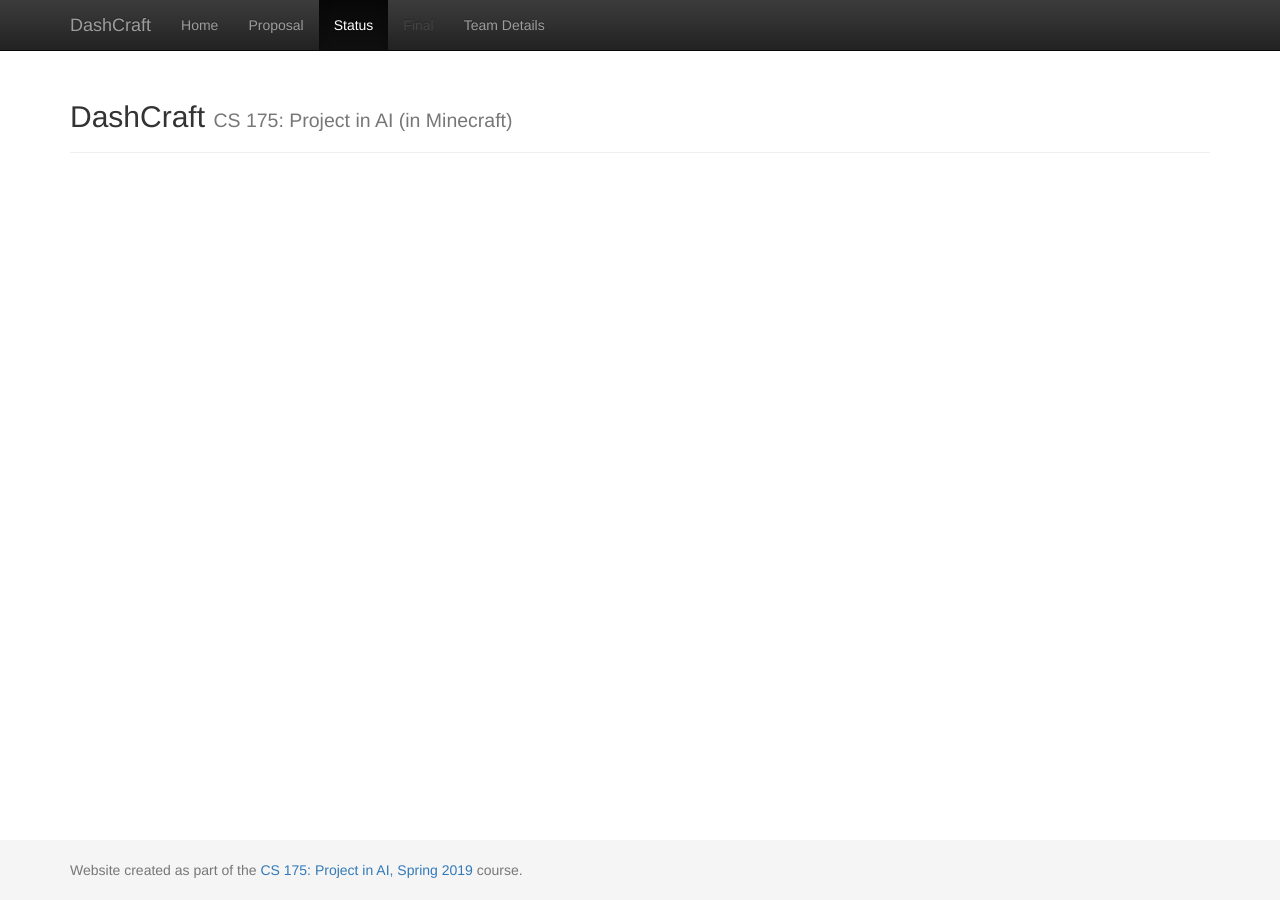
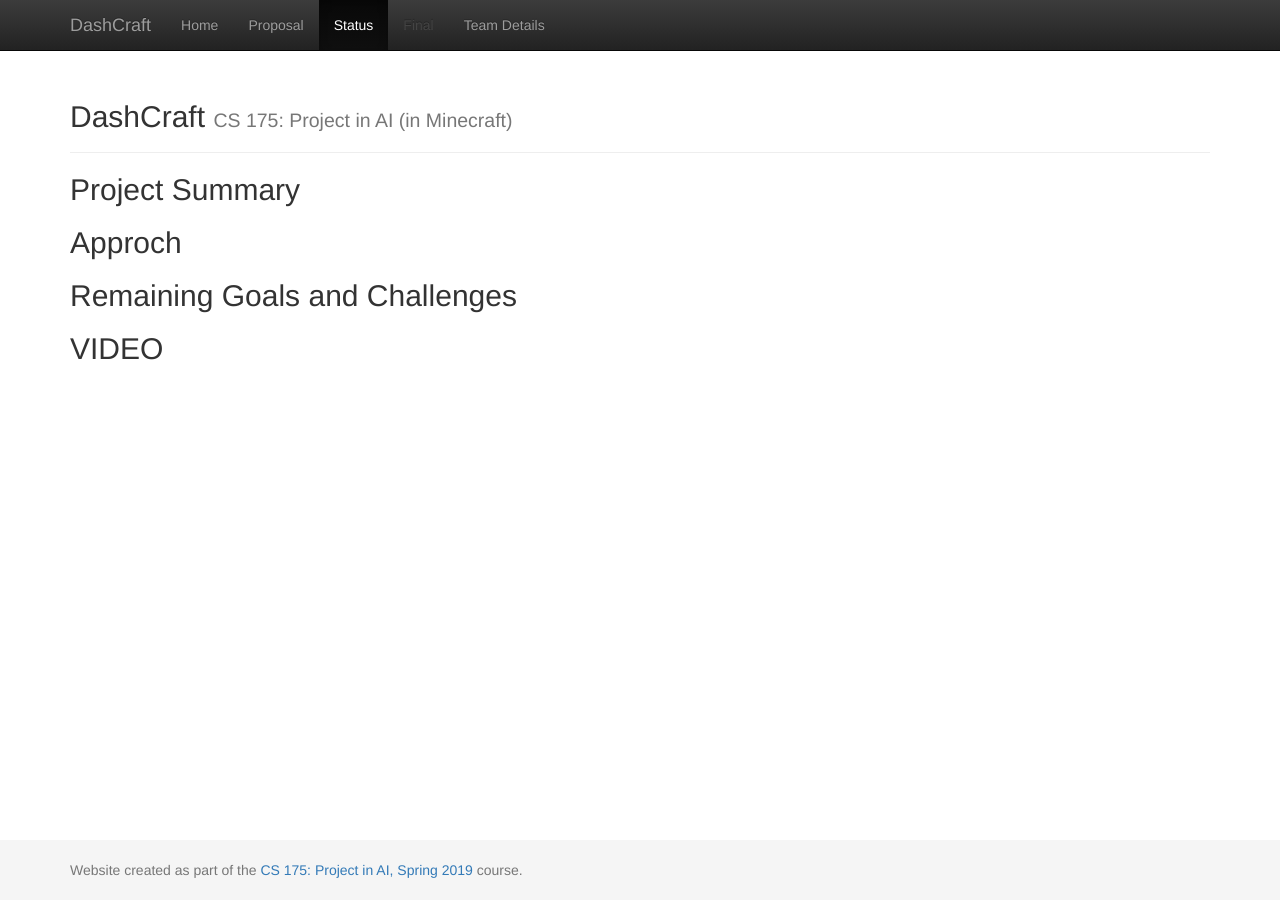
Before and after one commit to alonmaor/DashCraft, a Jekyll site: the page built from docs/status.md, in a window 1280 px wide. Built offline with Jekyll 4.4.1, drawn with Linux system fonts in a browser that asks for light colours.

Commit message:
Update status.md

```diff
--- a/docs/status.md
+++ b/docs/status.md
@@ -2,3 +2,12 @@
 layout: default
 title: Status
 ---
+
+## Project Summary
+
+## Approch
+
+## Remaining Goals and Challenges
+
+
+## VIDEO
```
